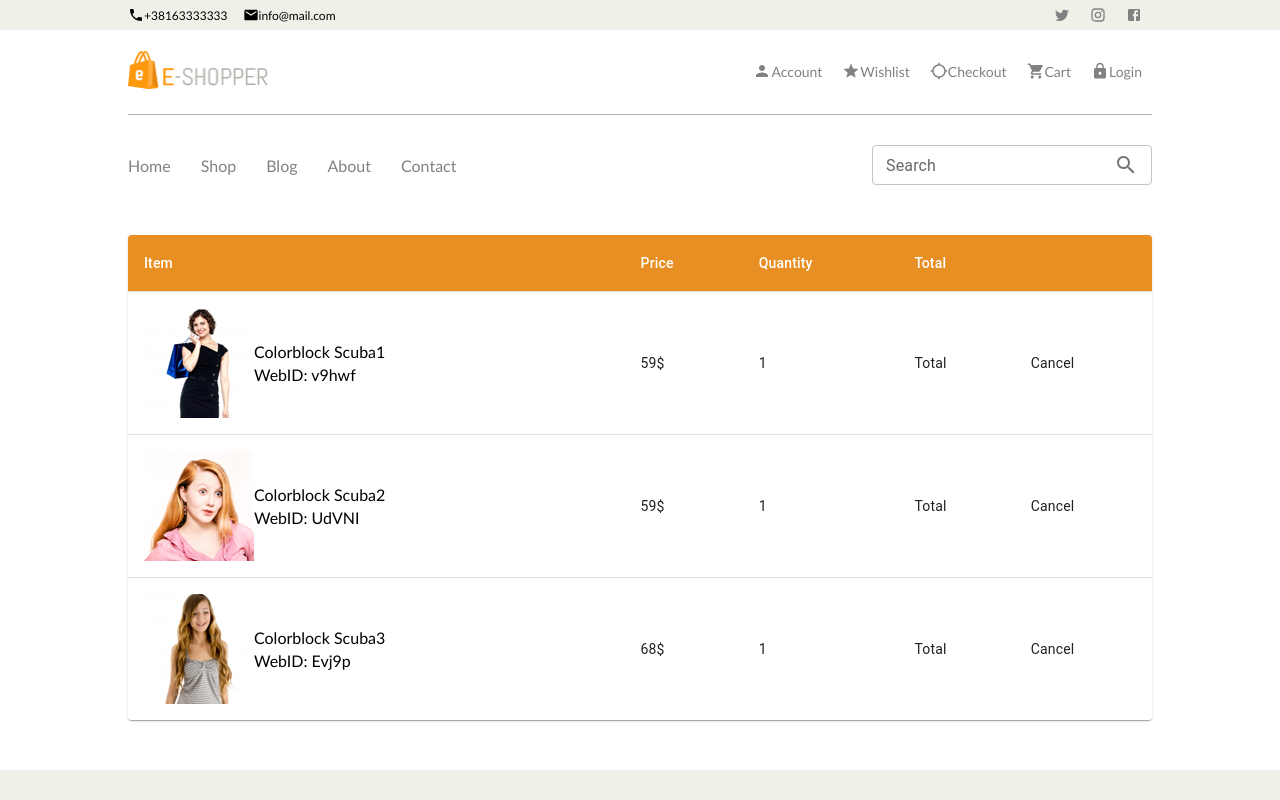
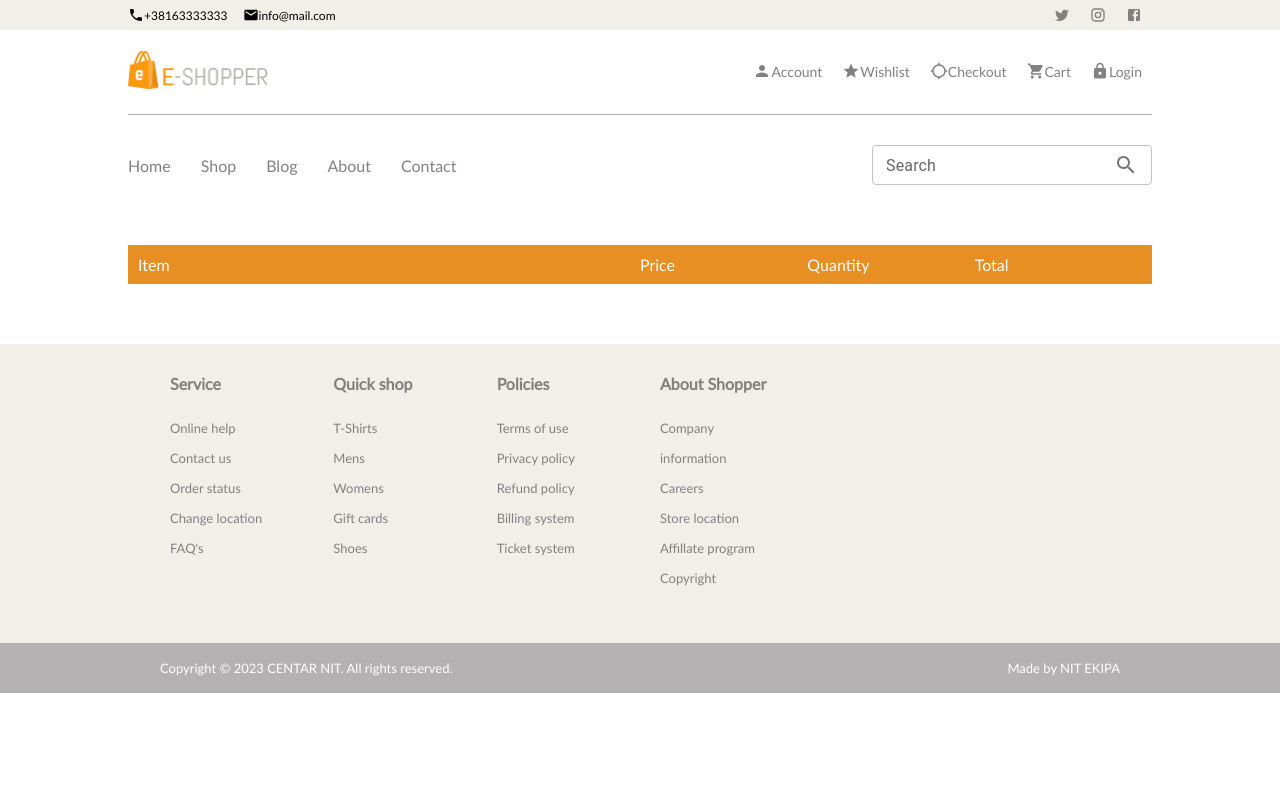
Before and after one commit to Mazo26/nit, a React (Create React App) app in the folder nitshop/: page /cart in a window 1280 px wide. Shown: the top 800 px of the page. Built offline with nearby package versions, Linux system fonts and the light colour scheme.

Commit message:
useContext and implemented

```diff
--- a/nitshop/src/Templates/ArticleCard/ArticleCard.jsx
+++ b/nitshop/src/Templates/ArticleCard/ArticleCard.jsx
@@ -6,7 +6,7 @@ import { Card } from "@mui/material";
 import { colors, fontSize, fontWeight } from "../../util/theme";
 import ShoppingCartOutlined from "@mui/icons-material/ShoppingCartOutlined";
 
-const ArticleCard = ({ title, description, image, price, onShowMore }) => {
+const ArticleCard = ({ title, description, image, price, onClickButton }) => {
   const styles = {
     imageContainer: {
       width: "100%",
@@ -48,7 +48,7 @@ const ArticleCard = ({ title, description, image, price, onShowMore }) => {
           fontWeight={fontWeight.mediumBold}
           fontSize={fontSize.large}
         >
-          {price}
+          {price + "$"}
         </Text>
         <Text fontSize={fontSize.medium}>{title}</Text>
         <Text color={colors.lightBlack} fontSize={fontSize.optimal}>
@@ -62,7 +62,7 @@ const ArticleCard = ({ title, description, image, price, onShowMore }) => {
           primary
           borderRadius='3px'
           padding='10px'
-          onClick={onShowMore}
+          onClick={() => onClickButton({ image, price, title, qty: 1 })}
         >
           <ShoppingCartOutlined style={styles.shoppingCartIcon} />
           Add to cart
--- a/nitshop/src/Templates/ArticlesHomePage/ArticlesHomePage.jsx
+++ b/nitshop/src/Templates/ArticlesHomePage/ArticlesHomePage.jsx
@@ -1,10 +1,11 @@
-import React from "react";
+import React, { useContext } from "react";
 import ArticleCard from "../ArticleCard/ArticleCard";
 import { Grid } from "@mui/material";
 import SimplifiedDiv from "../../components/SimplifiedDiv/SimplifiedDiv";
 import article1 from "../../assets/images/home/product1.jpg";
 import article2 from "../../assets/images/home/product2.jpg";
 import article3 from "../../assets/images/home/product3.jpg";
+import { CartContext } from "../../context/CartContext";
 
 const loremText =
   "Lorem Ipsum is simply dummy text of the printing and typesetting industry. Lorem Ipsum has been the industry's standard dummy text ever since the 1500s, when an unknown printer took a galley of type and scrambled it to make a type specimen book.";
@@ -14,42 +15,50 @@ export const articles = [
     title: "Article 1",
     description: loremText,
     image: article1,
-    price: "13$",
+    price: 13,
+    qty: 1,
   },
   {
     title: "Article 2",
     description: loremText,
     image: article2,
-    price: "21$",
+    price: 21,
+    qty: 1,
   },
   {
     title: "Article 3",
     description: loremText,
     image: article3,
-    price: "43$",
+    price: 43,
+    qty: 1,
   },
   {
     title: "Article 4",
     description: loremText,
     image: article2,
-    price: "62$",
+    price: 62,
+    qty: 1,
   },
   {
     title: "Article 5",
     description: loremText,
     image: article1,
-    price: "54$",
+    price: 54,
+    qty: 1,
   },
   {
     title: "Article 3",
     description: loremText,
     image: article3,
-    price: "43$",
+    price: 43,
+    qty: 1,
   },
 ];
 
 const ArticlesHomePage = () => {
   //Postaviti funkcije koje ce izlistavati artikle
+
+  const { setItems } = useContext(CartContext);
 
   return (
     <SimplifiedDiv style={{}}>
@@ -62,6 +71,7 @@ const ArticlesHomePage = () => {
                 description={article.description}
                 image={article.image}
                 price={article.price}
+                onClickButton={(value) => setItems((prev) => [...prev, value])}
               />
             </Grid>
           );
--- a/nitshop/src/Templates/CartPage/CartPage.jsx
+++ b/nitshop/src/Templates/CartPage/CartPage.jsx
@@ -1,117 +1,157 @@
-import React from "react";
+import React, { useState, useContext } from "react";
 import SimplifiedDiv from "../../components/SimplifiedDiv/SimplifiedDiv";
-import { colors } from "../../util/theme";
-import { styled } from "@mui/material/styles";
-import Table from "@mui/material/Table";
-import TableBody from "@mui/material/TableBody";
-import TableCell, { tableCellClasses } from "@mui/material/TableCell";
-import TableContainer from "@mui/material/TableContainer";
-import TableHead from "@mui/material/TableHead";
-import TableRow from "@mui/material/TableRow";
-import Paper from "@mui/material/Paper";
+import { colors, fontFamily, fontWeight, fontSize } from "../../util/theme";
+import { Grid } from "@mui/material";
 import { generateId } from "../../util/helpers";
 import Text from "../../components/Text/Text";
-import img1 from "../../assets/images/cart/one.png";
-import img2 from "../../assets/images/cart/two.png";
-import img3 from "../../assets/images/cart/three.png";
+import one from "../../assets/images/cart/one.png";
+import two from "../../assets/images/cart/two.png";
+import three from "../../assets/images/cart/three.png";
+import { CartContext } from "../../context/CartContext";
 
-const StyledTableCell = styled(TableCell)(({ theme }) => ({
-  [`&.${tableCellClasses.head}`]: {
+const CartPage = () => {
+  const styles = {
+    div: {
+      width: "100%",
+      margin: "auto",
+      display: "flex",
+      alignItems: "center",
+      justifyContent: "center",
+      flexDirection: "column",
+      padding: "40px 0px",
+    },
+    grid: {
+      width: "80%",
+      height: "auto",
+      padding: "10px",
+      color: colors.white,
+      display: "flex",
+      justifyContent: "center",
       backgroundColor: colors.accentColor,
-    color: theme.palette.common.white,
+      margin: "20px",
     },
-  [`&.${tableCellClasses.body}`]: {
-    fontSize: 14,
+    gridWhite: {
+      width: "80%",
+      backgroundColor: colors.white,
+      padding: "5px",
     },
-}));
 
-const StyledTableRow = styled(TableRow)(({ theme }) => ({
-  "&:nth-of-type(odd)": {
-    backgroundColor: colors.white,
+    textStyle: {
+      color: colors.black,
     },
-  // hide last border
-  "&:last-child td, &:last-child th": {
+    buttonStyle: {
+      backgroundColor: colors.secondColor,
       border: 0,
+      padding: "10px",
+      color: colors.white,
+      fontWeight: fontWeight.boldPlus,
+      cursor: "pointer",
     },
-}));
-
-const style = {
-  mainHolder: {
-    padding: "50px 10%",
-  },
-  mainTable: {
-    border: `1px solid ${colors.lightGray}`,
-  },
-  itemNameHolder: {
-    display: "flex",
-  },
-  nameHolder: {
-    transform: "translateX(50%)",
-    transform: "translateY(30%)",
+    inputStyle: {
+      width: "23px",
+      padding: "7px",
     },
   };
 
-const items = [
-  {
-    id: generateId(5),
-    image: img1,
-    name: "Colorblock Scuba1",
-    price: 59,
-    qty: 1,
-  },
-  {
-    id: generateId(5),
-    image: img2,
-    name: "Colorblock Scuba2",
-    price: 59,
-    qty: 1,
-  },
-  {
-    id: generateId(5),
-    image: img3,
-    name: "Colorblock Scuba3",
-    price: 68,
-    qty: 1,
-  },
-];
+  /*  const [items, setItems] = useState([
+    { id: 1, name: "Item 1", price: 59, quantity: 1, img: one },
+    { id: 2, name: "Item 2", price: 59, quantity: 1, img: two },
+    { id: 3, name: "Item 3", price: 59, quantity: 1, img: three },
+  ]); */
 
-const CartPage = () => {
+  const { items, setItems } = useContext(CartContext);
+
+  const handleIncrement = (itemId) => {
+    setItems((prevItems) =>
+      prevItems.map((item) =>
+        item.id === itemId ? { ...item, qty: item.qty + 1 } : item
+      )
+    );
+  };
+
+  const handleDecrement = (itemId) => {
+    setItems((prevItems) =>
+      prevItems.map((item) =>
+        item.id === itemId && item.qty > 1
+          ? { ...item, qty: item.qty - 1 }
+          : item
+      )
+    );
+  };
+
+  const handleRemove = (itemId) => {
+    setItems((prevItems) => prevItems.filter((item) => item.id !== itemId));
+  };
+
   return (
-    <SimplifiedDiv style={style.mainHolder}>
-      <TableContainer component={Paper}>
-        <Table sx={{ minWidth: 700 }} aria-label='customized table'>
-          <TableHead>
-            <TableRow>
-              <StyledTableCell align='left'>Item</StyledTableCell>
-              <StyledTableCell align='left'>Price</StyledTableCell>
-              <StyledTableCell align='left'>Quantity</StyledTableCell>
-              <StyledTableCell align='left'>Total</StyledTableCell>
-              <StyledTableCell align='left '></StyledTableCell>
-            </TableRow>
-          </TableHead>
-          <TableBody>
-            {items.map((item) => (
-              <StyledTableRow key={generateId(3)}>
-                <StyledTableCell component='td' scope='row' align='left'>
-                  <SimplifiedDiv style={style.itemNameHolder}>
-                    <img src={item.image} alt={`Image for ${item.id}`} />
-                    <SimplifiedDiv style={style.nameHolder}>
-                      <Text>{item.name}</Text>
-                      <Text>{"WebID: " + item.id}</Text>
-                    </SimplifiedDiv>
-                  </SimplifiedDiv>
-                </StyledTableCell>
-                <StyledTableCell align='left'>
-                  {item.price + "$"}
-                </StyledTableCell>
-                <StyledTableCell align='left'>{item.qty}</StyledTableCell>
-                <StyledTableCell align='left'>{"Total"}</StyledTableCell>
-                <StyledTableCell align='left'>{"Cancel"}</StyledTableCell>
-              </StyledTableRow>
+    <SimplifiedDiv style={styles.div}>
+      <Grid container direction='row' style={styles.grid}>
+        <Grid item lg={6}>
+          Item
+        </Grid>
+        <Grid item lg={2}>
+          Price
+        </Grid>
+        <Grid item lg={2}>
+          Quantity
+        </Grid>
+        <Grid item lg={2}>
+          Total
+        </Grid>
+      </Grid>
+      {items?.map((item) => (
+        <Grid key={item.id} container direction='row' style={styles.gridWhite}>
+          <Grid item lg={2}>
+            <img src={item.image} alt={item.name} style={{ width: "80px" }} />
+          </Grid>
+          <Grid item lg={4}>
+            <Text style={styles.textStyle}>
+              ColorBlock Scuba <br />
+              <span
+                style={{
+                  fontSize: fontSize.optimal,
+                }}
+              >
+                Web ID: 1089772
+              </span>
+            </Text>
+          </Grid>
+          <Grid item lg={2}>
+            <Text style={styles.textStyle}>{item.price + "$"}</Text>
+          </Grid>
+          <Grid item lg={2}>
+            <button
+              style={styles.buttonStyle}
+              onClick={() => handleDecrement(item.id)}
+            >
+              -
+            </button>
+            <input
+              type='number'
+              value={item.qty}
+              style={styles.inputStyle}
+              onChange={() => {}}
+            />
+            <button
+              style={styles.buttonStyle}
+              onClick={() => handleIncrement(item.id)}
+            >
+              +
+            </button>
+          </Grid>
+          <Grid item lg={2}>
+            <Text style={styles.textStyle}>
+              {(item.price * item.qty).toFixed(2) + "$"}
+              <button
+                style={styles.buttonStyle}
+                onClick={() => handleRemove(item.id)}
+              >
+                X
+              </button>
+            </Text>
+          </Grid>
+        </Grid>
       ))}
-          </TableBody>
-        </Table>
-      </TableContainer>
     </SimplifiedDiv>
   );
 };
--- a/nitshop/src/Templates/ProductsHomePage/ProductsHomePage.jsx
+++ b/nitshop/src/Templates/ProductsHomePage/ProductsHomePage.jsx
@@ -1,4 +1,4 @@
-import React, { useContext, useEffect } from "react";
+import React from "react";
 import { Grid } from "@mui/material";
 import SimplifiedDiv from "../../components/SimplifiedDiv/SimplifiedDiv";
 import Text from "../../components/Text/Text";
@@ -6,7 +6,6 @@ import CategoryTab from "../CategoryTab/CategoryTab";
 import { colors, fontSize, fontWeight } from "../../util/theme";
 import ArticlesHomePage from "../ArticlesHomePage/ArticlesHomePage";
 import SuggestedCarousel from "../SuggestedCarousel/SuggestedCarousel";
-import { CartContext } from "../../context/CartContext";
 
 const styles = {
   container: {
@@ -27,20 +26,6 @@ const styles = {
 };
 
 const ProductsHomePage = () => {
-  const { items, setItems } = useContext(CartContext);
-
-  useEffect(() => {
-    let mounted = false;
-
-    if (mounted) return;
-
-    setItems({
-      name: "patike",
-      price: "22",
-    });
-    mounted = true;
-  }, []);
-
   return (
     <SimplifiedDiv style={styles.container}>
       <Grid container direction='row' spacing={5}>
--- a/nitshop/src/context/CartContext.jsx
+++ b/nitshop/src/context/CartContext.jsx
@@ -1,12 +1,12 @@
 import React, { useState, createContext } from "react";
 
 export const CartContext = createContext({
-  items: undefined,
-  setItems: () => undefined,
+  items: [],
+  setItems: () => [],
 });
 
 const CartContextProvider = ({ children }) => {
-  const [items, setItems] = useState({});
+  const [items, setItems] = useState([]);
 
   const values = {
     items,
```
Lines whose indentation alone changed are shown as unchanged.
